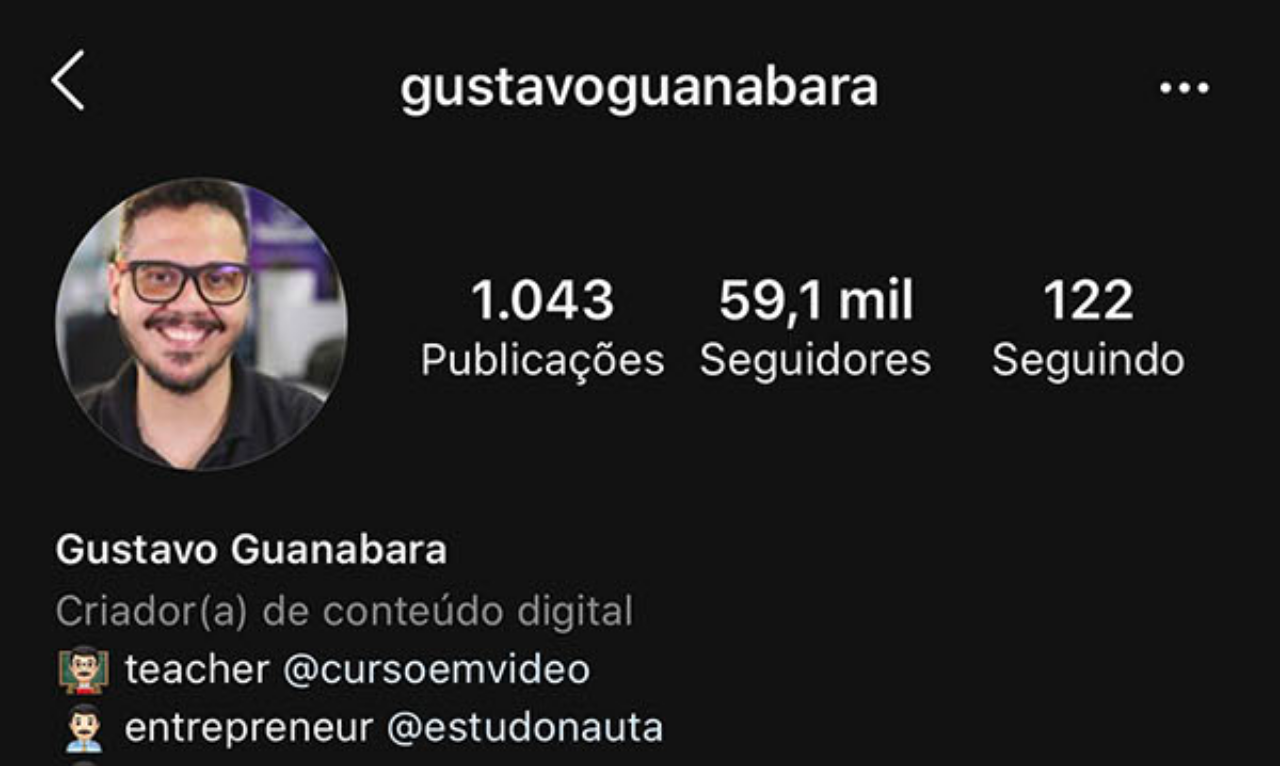
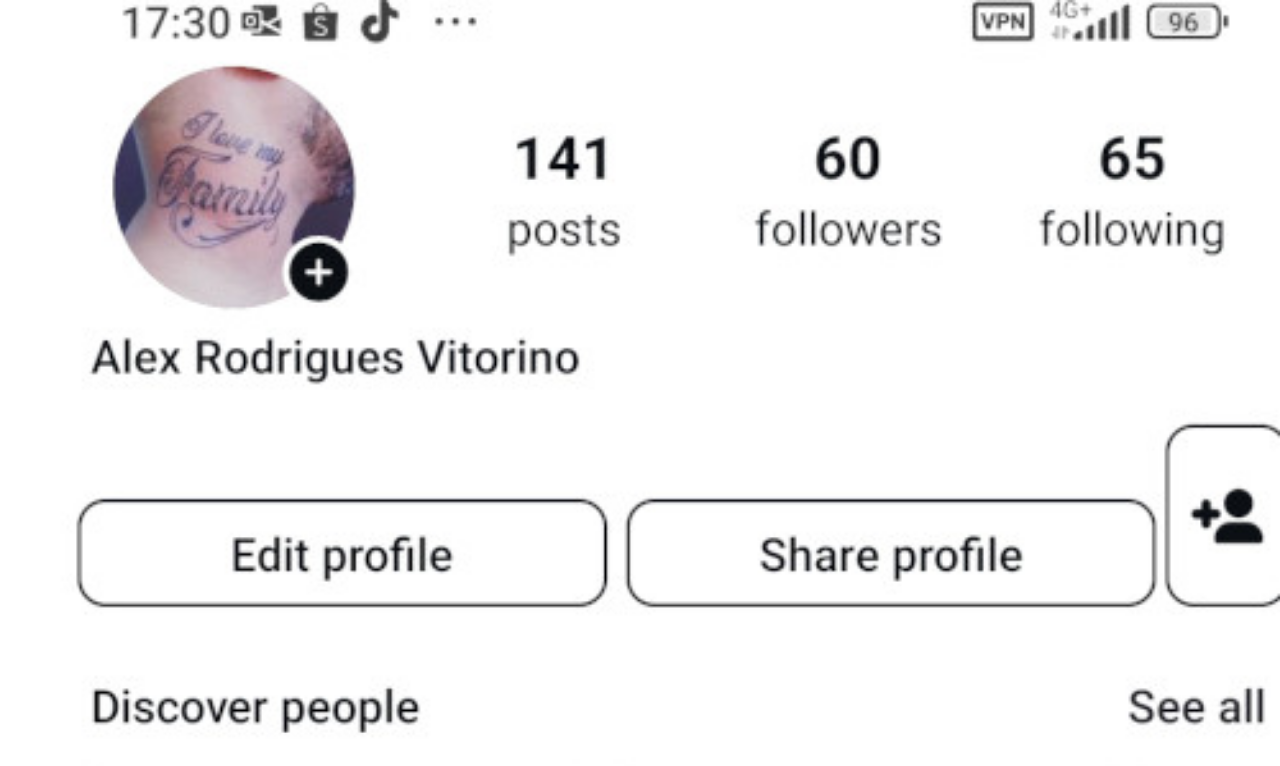
Before and after one commit to Alexdesenvolvedor-Front-End/Projeto-Rede-Social, a plain HTML site: page instagram.html in a window 1280 px wide. Shown: the top 766 px of the page. Drawn offline with Linux system fonts and the light colour scheme.

Commit message:
atualizado

```diff
--- a/instagram.html
+++ b/instagram.html
@@ -11,7 +11,7 @@
 </head>
 
 <body>
-    <img src="imagens/tela-instagram.jpg" alt="instagram">
+    <img src="imagens/telainstagram.jpg" alt="instagram">
     <a href="https://www.instagram.com/gustavoguanabara/" target="_blank">Acesse</a>
 </body>
 
```
Also changed, not shown: imagens/tela-instagram.jpg (deleted), imagens/telainstagram.jpg (added).
